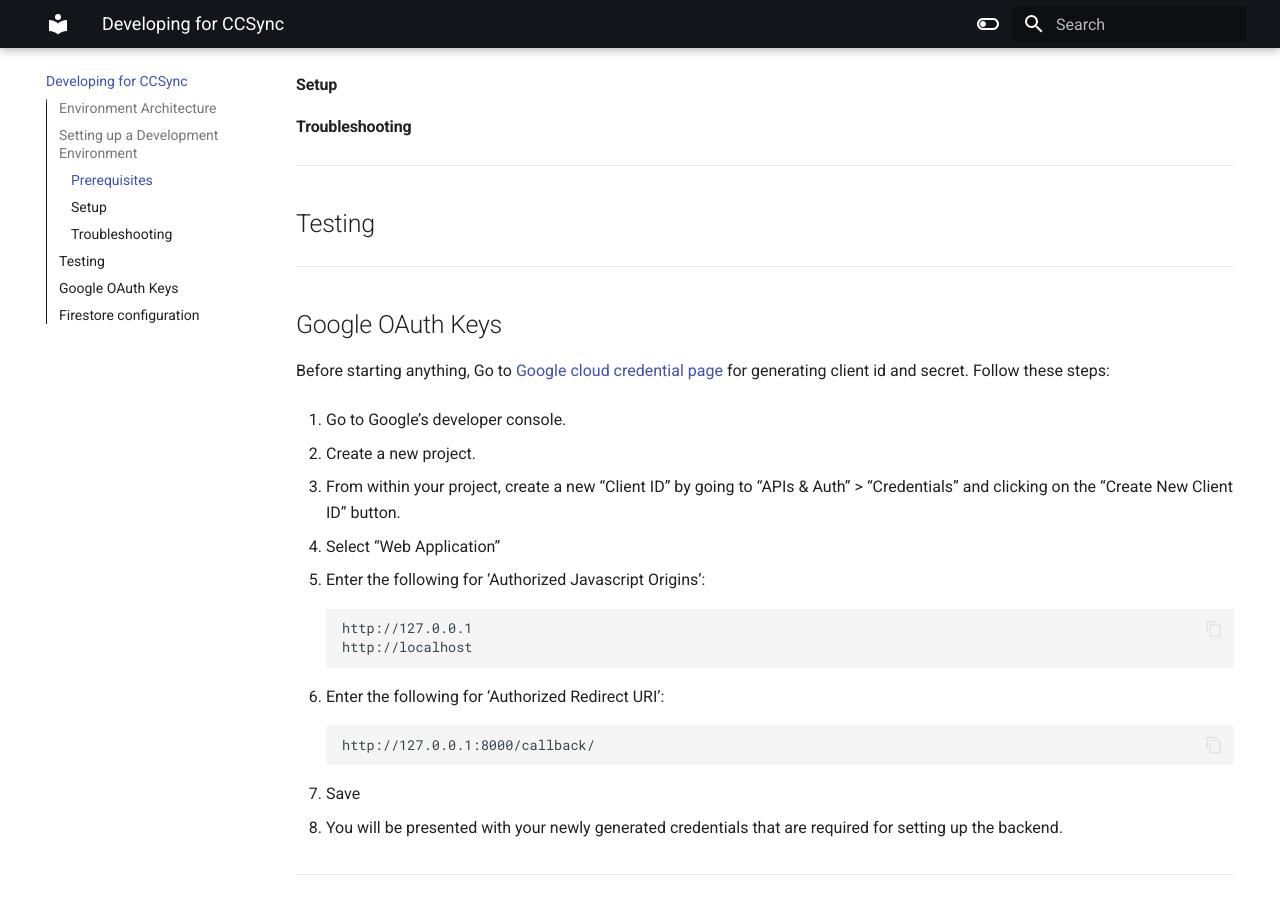
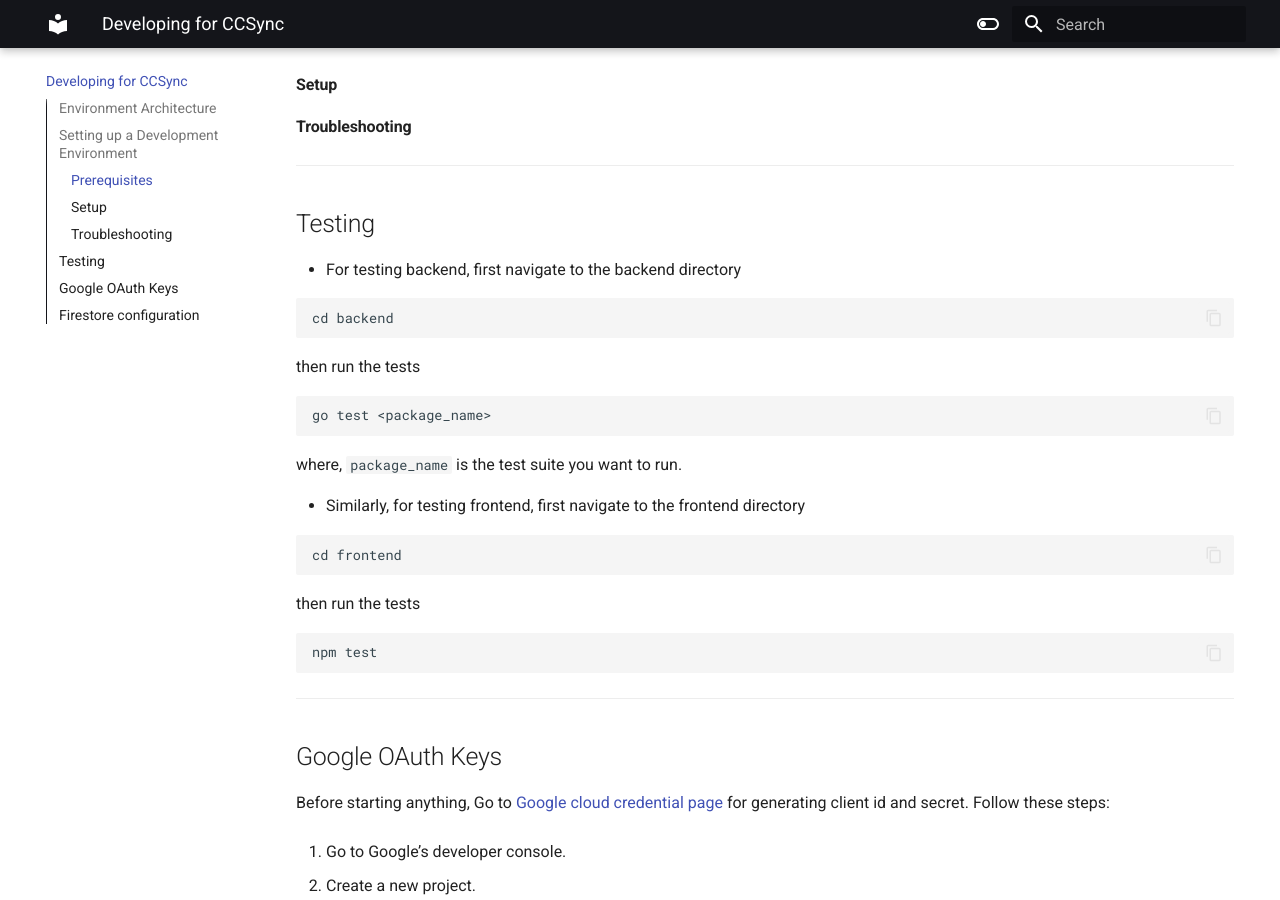
Before and after one commit to its-me-abhishek/ccsync-docs, an MkDocs documentation site: the page built from docs/index.md, in a window 1280 px wide and 900 px high, scrolled down 1170 px. Built offline with MkDocs 1.6.1 and Material for MkDocs 9.7.7, drawn with Linux system fonts in a browser that asks for light colours.

Commit message:
feat: add testing guide

````diff
--- a/docs/index.md
+++ b/docs/index.md
@@ -34,6 +34,32 @@
 
 ## Testing
 
+- For testing backend, first navigate to the backend directory
+
+```
+cd backend
+```
+
+then run the tests
+
+```
+go test <package_name>
+```
+
+where, `package_name` is the test suite you want to run.
+
+- Similarly, for testing frontend, first navigate to the frontend directory
+
+```
+cd frontend
+```
+
+then run the tests
+
+```
+npm test
+```
+
 ---
 
 ## Google OAuth Keys
@@ -67,11 +93,11 @@
 
 Note: This step is necessary only for the frontend setup, and can be skipped if you plan to use only the backend API with the Taskwarrior Flutter App
 
-1. Create a new project and then setup a Firestore database.
+1.  Create a new project and then setup a Firestore database.
 
-2. Add a collection of the name tasks
+2.  Add a collection of the name tasks
 
-3. The following fields must be there in the data model of the collection:
+3.  The following fields must be there in the data model of the collection:
 
         description (string)
         due (string)
@@ -87,7 +113,7 @@
         urgency (number)
         uuid (string)
 
-4. Add web support for you database and download the config file provided by Google, it would have this format:
+4.  Add web support for you database and download the config file provided by Google, it would have this format:
 
         import { initializeApp } from "firebase/app";
         const firebaseConfig = {
@@ -101,4 +127,4 @@
         };
         export const app = initializeApp(firebaseConfig);
 
-5. Download it, and store it at frontend/src/lib/ by the name firestore.js
+5.  Download it, and store it at frontend/src/lib/ by the name firestore.js
````
